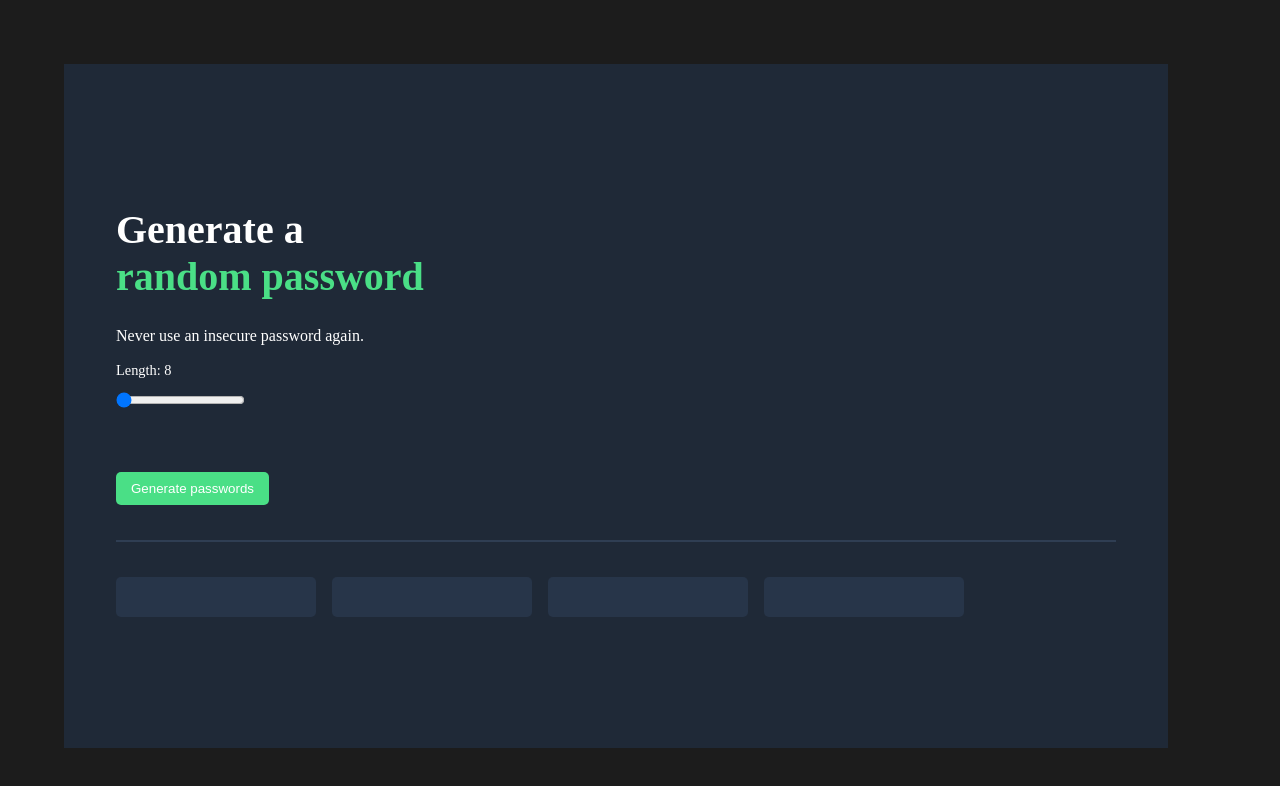
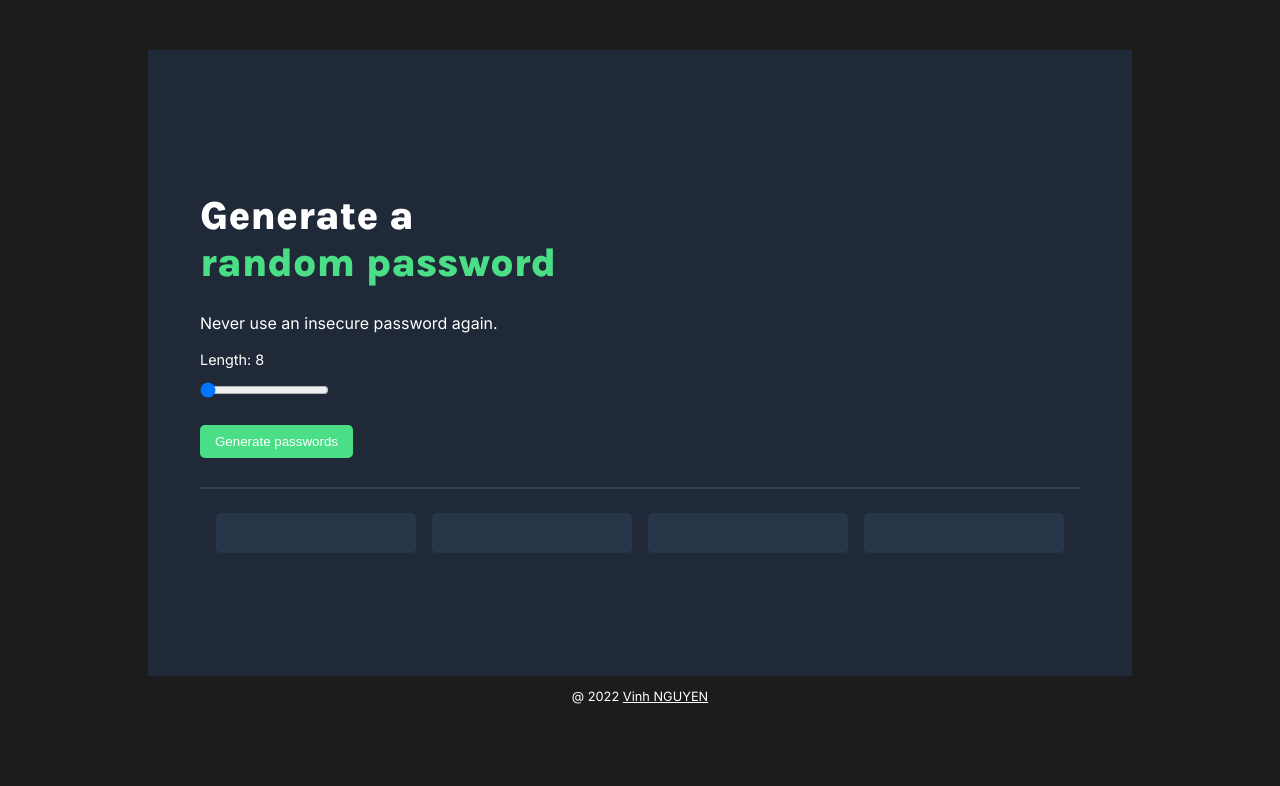
Before and after one commit to vinh-nguyen-code/Random-password-Scrimba, a plain HTML site: page index.html in a window 1280 px wide. Drawn offline with Linux system fonts and the light colour scheme.

Commit message:
Update 12.10.2022

```diff
--- a/index.css
+++ b/index.css
@@ -2,20 +2,38 @@ body {
     margin: 0;
     background: #1C1C1C;
     color:white;
+    font-family: 'Inter', sans-serif;
+    padding: 50px;
 }
-.section-container{
+main{
     background: #1F2937;
-    margin: 64px;
+    margin: 0 auto;
     padding: 115px 52px;
-    max-width: 1000px
+    max-width: 880px;
+}
+
+.copyright{
+    font-size: 0.8em;
+    text-align: center;
+}
+
+.copyright a {
+    color:white
+}
+
+.copyright a:hover {
+    color:lightgreen
 }
 
 h1{
-    font-size: 40px
+    font-size: 40px;
+    font-weight: 800;
+    font-family: 'Karla', sans-serif;
 }
 
 h1 span {
-    color: #4ADF86
+    color: #4ADF86;
+    display: block;
 }
 
 #password-slider-text {
@@ -30,7 +48,7 @@ h1 span {
 .generate-btn{
     background-color: #4ADF86;
     border:none;
-    margin-top:51px;
+    margin: 1em 0;
     padding: 9px 15px;
     border-radius: 5px;
     color: white;
@@ -38,18 +56,18 @@ h1 span {
 .generate-btn:hover{
     transform: scale(1.02);
     cursor:pointer;
-    transition:0.1s
+    transition:0.3s
 }
 
 hr{
     border: 1px solid #2F3E53;
-    margin-bottom: 35px;
-    margin-top: 35px;
+    margin: 1em 0;
 }
 
 .suggestion-container{
     display: flex;
     flex-flow: wrap;
+    justify-content: space-evenly;
 }
 
 .generated-password{
@@ -63,5 +81,12 @@ hr{
     border:none;
     border-radius: 5px;
     color:#4ADF86;
-    margin: 0 1em 1em 0;
+    margin: 0.5em 0;
+    font-size: 16px;
 }
+
+.generated-password:hover{
+    cursor:pointer;
+    transition:0.3s;
+    opacity: 0.8
+}
--- a/index.html
+++ b/index.html
@@ -6,22 +6,34 @@
     <meta name="viewport" content="width=device-width, initial-scale=1.0">
     <title>Random Password Generator - Scrimba</title>
     <link rel="stylesheet" href="index.css">
+        <link rel="preconnect" href="https://fonts.googleapis.com">
+        <link rel="preconnect" href="https://fonts.gstatic.com" crossorigin>
+        <link href="https://fonts.googleapis.com/css2?family=Karla:wght@800&display=swap" rel="stylesheet">
+        <link rel="preconnect" href="https://fonts.googleapis.com">
+        <link rel="preconnect" href="https://fonts.gstatic.com" crossorigin>
+        <link href="https://fonts.googleapis.com/css2?family=Inter:wght@400;500;800&display=swap" rel="stylesheet">
 </head>
 <body>
-    <div class ="section-container">
-        <h1>Generate a <br> <span class ="green">random password </span> </h1>
-        <p class ="subtitle">Never use an insecure password again. </p>
+    <main class ="section-container">
+        <h1>Generate a <span>random password </span> </h1>
+        <p>Never use an insecure password again. </p>
         <span id="password-slider-text">Length: <label for="slider" id="sliderNumber">8</label></span>
         <input type="range" min="8" max="15" value="8" class="slider" id="slider" name="slider"></input>
         <button class="generate-btn" onclick="getPassword()">Generate passwords</button>
         <hr>
         <div class ="suggestion-container">
-            <div class = "generated-password" id="password-1"></div>
-            <div class = "generated-password" id="password-2"></div>
-            <div class = "generated-password" id="password-3"></div>
-            <div class = "generated-password" id="password-4"></div>
+            <button class = "generated-password" id="password-1" onclick="copy(document.getElementById('password-1').innerHTML)"></button>
+            <button class = "generated-password" id="password-2" onclick="copy(document.getElementById('password-2').innerHTML)"></button>
+            <button class = "generated-password" id="password-3" onclick="copy(document.getElementById('password-3').innerHTML)"></button>
+            <button class = "generated-password" id="password-4" onclick="copy(document.getElementById('password-4').innerHTML)"></button>
         </div>
-    </div>
+    </main>
     <script src="index.js"></script>
+    <footer class = "copyright" >
+        <p>
+            @ 2022
+            <a href="https://github.com/vinh-nguyen-code" target="_blank">Vinh NGUYEN</a>
+        </p>
+    </footer>
 </body>
 </html>
--- a/index.js
+++ b/index.js
@@ -5,6 +5,8 @@ let password1 = document.getElementById("password-1")
 let password2 = document.getElementById("password-2")
 let password3 = document.getElementById("password-3")
 let password4 = document.getElementById("password-4")
+
+/* Function generate random passwords acdording to the length*/
 
 function generatePassword(){
     let password = ""
@@ -22,7 +24,16 @@ function getPassword(){
     password4.textContent = generatePassword()
 }
 
+/* Add the ability to set password length (from 8 to 15 characters)*/
+
 slider.addEventListener("input", function () {
     sliderNumber.textContent = `${slider.value}`;
     passwordLength = slider.value;
-  });
+});
+
+
+
+/* Copy password)*/
+function copy(text) {
+    window.prompt("Ctrl+C or Cmd+C then Enter to copy to clipboard:", text);
+  }
```
